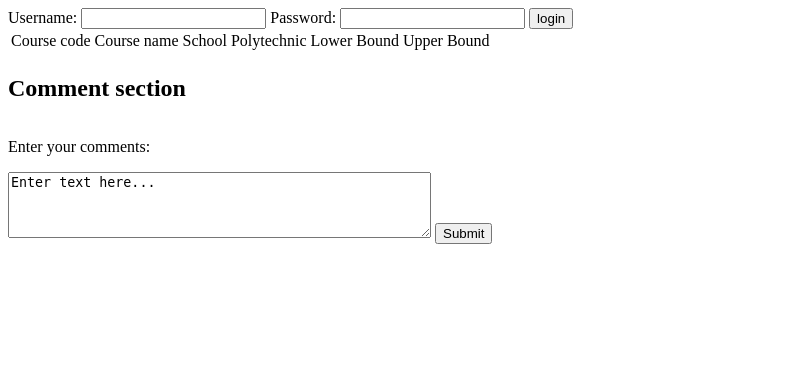
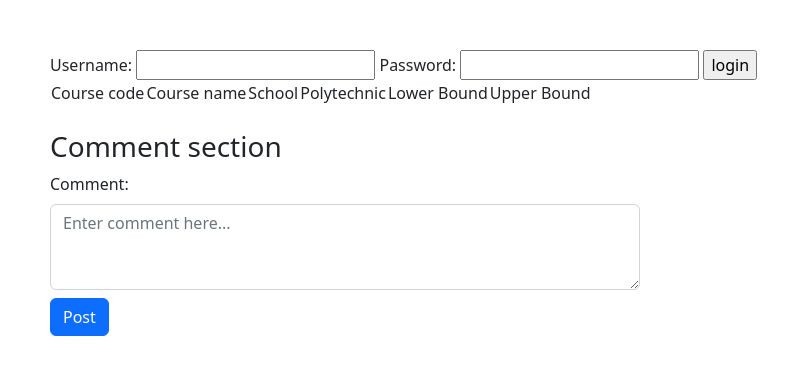
Before and after one commit to micdiary/2103, a Flask app: template code/flaskProject/templates/comments.html in a window 1280 px wide. Shown: the top 385 px of the page, without its empty margins (0-812 px from the left). Run offline with Flask 2, Linux system fonts and the light colour scheme; the template is opened without the code that fills it, so the values that code supplies are empty.

Commit message:
STYLE: comment section styling
- add bootstrap and css
- add comment section styling

```diff
--- /dev/null
+++ b/code/flaskProject/static/css/style.css
@@ -0,0 +1,11 @@
+body{
+    padding: 50px;
+}
+
+#commentUser{
+    font-weight: bold;
+}
+
+#comment{
+    padding-left: 50px;
+}
--- a/code/flaskProject/templates/base.html
+++ b/code/flaskProject/templates/base.html
@@ -1,6 +1,8 @@
 <!DOCTYPE html>
 <html lang="en">
 <head>
+    <link href="https://cdn.jsdelivr.net/npm/bootstrap@5.2.2/dist/css/bootstrap.min.css" rel="stylesheet" integrity="sha384-Zenh87qX5JnK2Jl0vWa8Ck2rdkQ2Bzep5IDxbcnCeuOxjzrPF/et3URy9Bv1WTRi" crossorigin="anonymous">
+    <link rel="stylesheet" type="text/css" href="{{ url_for('static', filename='css/style.css')}}">
     <meta charset="UTF-8">
     <title>Title</title>
 </head>
@@ -16,5 +18,8 @@
 <body>
 {% block main %}
 {% endblock %}
+    <script src="https://cdn.jsdelivr.net/npm/bootstrap@5.2.2/dist/js/bootstrap.bundle.min.js" integrity="sha384-OERcA2EqjJCMA+/3y+gxIOqMEjwtxJY7qPCqsdltbNJuaOe923+mo//f6V8Qbsw3" crossorigin="anonymous"></script>
+    <script src="https://cdn.jsdelivr.net/npm/@popperjs/core@2.11.6/dist/umd/popper.min.js" integrity="sha384-oBqDVmMz9ATKxIep9tiCxS/Z9fNfEXiDAYTujMAeBAsjFuCZSmKbSSUnQlmh/jp3" crossorigin="anonymous"></script>
+    <script src="https://cdn.jsdelivr.net/npm/bootstrap@5.2.2/dist/js/bootstrap.min.js" integrity="sha384-IDwe1+LCz02ROU9k972gdyvl+AESN10+x7tBKgc9I5HFtuNz0wWnPclzo6p9vxnk" crossorigin="anonymous"></script>
 </body>
 </html>
--- a/code/flaskProject/templates/comments.html
+++ b/code/flaskProject/templates/comments.html
@@ -31,46 +31,47 @@
             {% endfor %}
         </tr>
     </table>
-    <h2>Comment section</h2>
-    <table>
-        {% for item in courseComments %}
-            <tr>
-                <td>Username:</td>
-                <td>{{ item[1] }}</td>
 
-                <td>Description:</td>
-                <td>{{ item[0] }}</td>
-                <form action="{{ url_for('upvote') }}" method="post">
-                    <input type="hidden" name="upvote" value="{{ item[2] }}">
-                    <td><input type="submit" value="upvote"></td>
-                </form>
-
-                <form action="{{ url_for('downvote') }}" method="post">
-                    <input type="hidden" name="downvote" value="{{ item[2] }}">
-                    <td><input type="submit" value="downvote"></td>
-                </form>
-
-                {% for value in votes if value[0] == item[2] %}
-
-                    <td>vote: {{ value[1] }} </td>
-                {% else %}
-                    <td>vote: 0</td>
-
-                {% endfor %}
-
-            </tr>
-
-
-        {% endfor %}
-    </table>
-    <p>Enter your comments: </p>
+    <h3 class="mt-4">Comment section</h3>
     <form method="post">
-<textarea rows="4" cols="50" name="textbox">
-Enter text here...</textarea>
+        <div class="col-sm-6">
+            <label for="commentTextArea" class="form-label">Comment:</label>
+            <textarea class="form-control" id="commentTextArea" rows="3" name="textbox" placeholder="Enter comment here..."></textarea>
+        </div>
         {% for item in chosenCourse %}
             <input type="hidden" name="course-code" value={{ item[0] }}>
         {% endfor %}
-        <input type="submit">
+        <div class="col mt-2">
+            <button class="btn btn-primary" type="submit">Post</button>
+        </div>
     </form>
 
+    {% for item in courseComments %}
+    <div class="row mt-4">
+        <div class="row">
+            <div class="col" id="commentUser">User: {{ item[1] }}</div>
+        </div>
+        <div class="row">
+            <div class="col" id="comment">{{ item[0] }}</div>
+        </div>
+        <div class="row">
+            {% for value in votes if value[0] == item[2] %}
+                <div class="col">vote: {{ value[1] }}</div>
+            {% else %}
+                <div class="col">vote: 0</div>
+            {% endfor %}
+        </div>
+        <div class="btn-group">
+            <form action="{{ url_for('upvote') }}" method="post">
+                <input type="hidden" name="upvote" value="{{ item[2] }}">
+                <button class="btn btn-outline-primary" type="submit" value="upvote">Upvote</button>
+            </form>
+            <form action="{{ url_for('downvote') }}" method="post">
+                <input type="hidden" name="downvote" value="{{ item[2] }}">
+                <button class="btn btn-outline-primary" type="submit" value="downvote">Downvote</button>
+            </form>
+        </div>
+    </div>
+    {% endfor %}
+
 {% endblock %}
```
